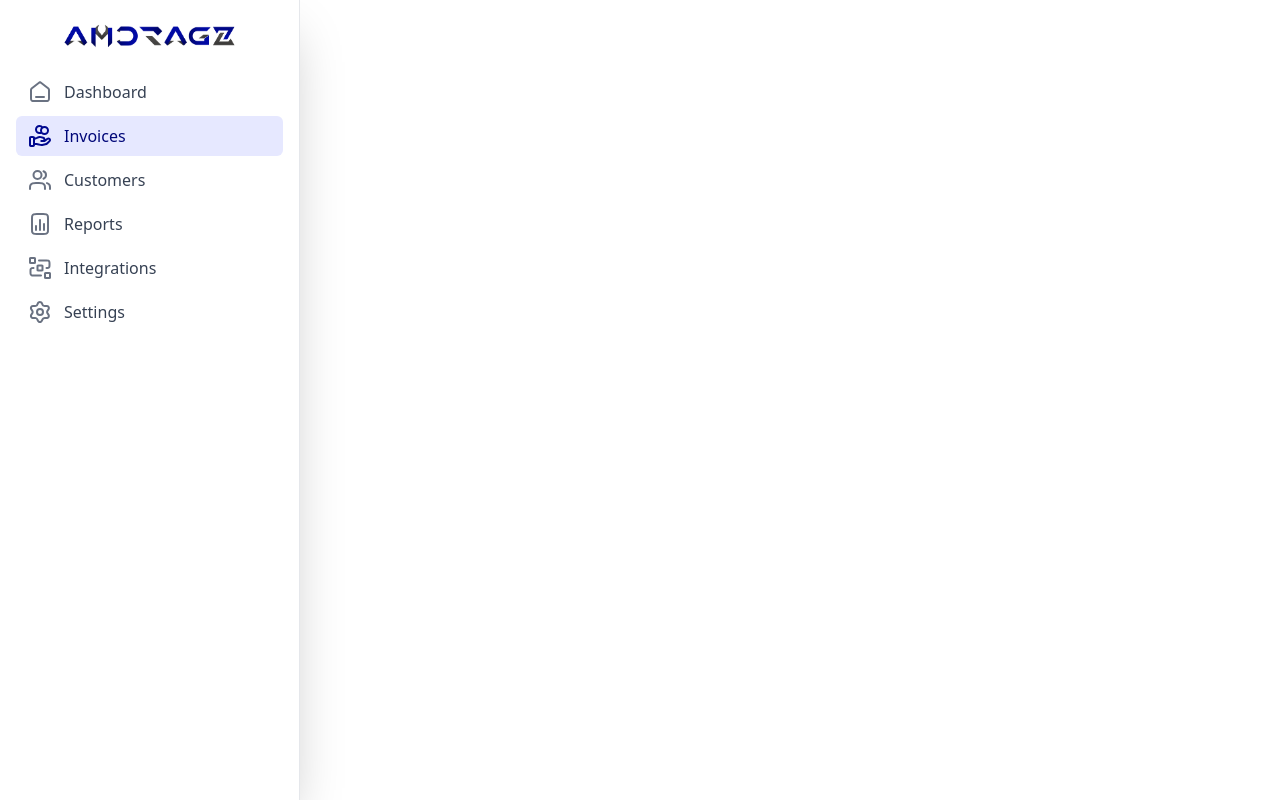
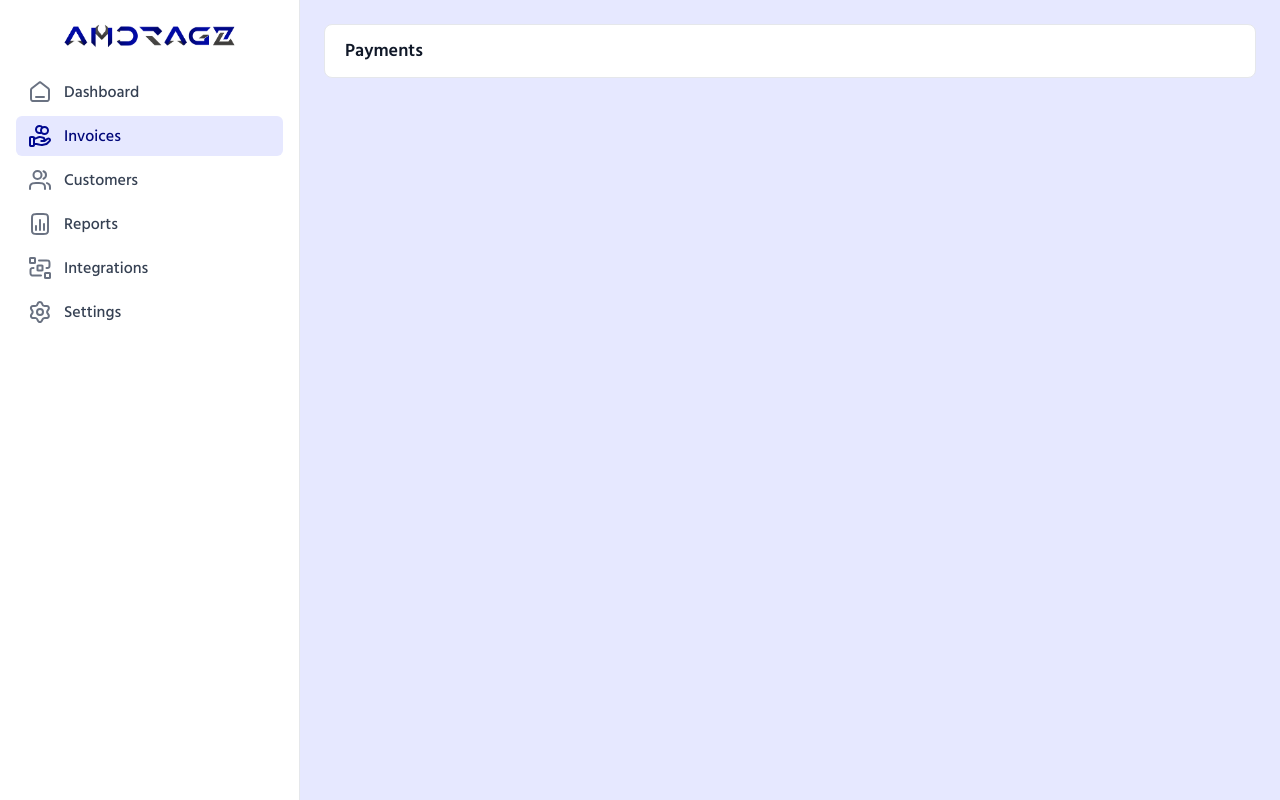
Before and after one commit to abdulkarimogaji/invoGenius_frontend, a React (Vite) app: page /invoices in a window 1280 px wide. Built offline with nearby package versions, Linux system fonts and the light colour scheme.

Commit message:
chore: setup font

```diff
--- a/index.html
+++ b/index.html
@@ -3,9 +3,13 @@
 
   <head>
     <meta charset="UTF-8" />
-    <link rel="icon" type="image/svg+xml" href="/vite.svg" />
+    <link rel="icon" type="image/svg+xml" href="/logos/Amdragz icon v7@4x.png" />
     <meta name="viewport" content="width=device-width, initial-scale=1.0" />
-    <title>Vite + React + TS</title>
+    <title>Invo Genius</title>
+    <link rel="preconnect" href="https://fonts.googleapis.com">
+    <link rel="preconnect" href="https://fonts.gstatic.com" crossorigin>
+    <link href="https://fonts.googleapis.com/css2?family=Hind+Siliguri:wght@300;400;500;600;700&display=swap"
+      rel="stylesheet">
   </head>
 
   <body>
--- a/src/index.css
+++ b/src/index.css
@@ -20,3 +20,7 @@
   background-position: center center;
   background-size: cover;
 }
+
+body {
+  font-family: "Hind Siliguri", serif;
+}
--- a/src/main.tsx
+++ b/src/main.tsx
@@ -3,6 +3,7 @@ import { useAuthContext } from "./context/auth";
 import LoginPage from "./pages/Auth/LoginPage";
 import StaffSidebar from "./components/StaffSidebar";
 import StaffDashboardPage from "./pages/Staff/Dashboard";
+import StaffInvoicesPage from "./pages/Staff/Invoices";
 
 function renderSidebar(role: string) {
   switch (role) {
@@ -32,6 +33,10 @@ function renderRoutes(role: string) {
           <Route
             path="/dashboard"
             element={<StaffDashboardPage />}
+          />
+          <Route
+            path="/invoices"
+            element={<StaffInvoicesPage />}
           />
           <Route
             path="*"
@@ -64,7 +69,7 @@ function Main() {
   return (
     <div className="flex">
       {authState?.isAuthenticated ? renderSidebar(authState.role) : null}
-      <div>{!authState?.isAuthenticated ? renderRoutes("none") : renderRoutes(authState.role)}</div>
+      <div className="flex-grow">{!authState?.isAuthenticated ? renderRoutes("none") : renderRoutes(authState.role)}</div>
     </div>
   );
 }
--- /dev/null
+++ b/src/pages/Staff/Invoices/index.tsx
@@ -0,0 +1,12 @@
+export default function StaffInvoicesPage() {
+  return (
+    <div className="bg-primary-50 h-screen p-6">
+      <div className="rounded-lg border border-gray-200 bg-white">
+        <header className="flex items-center justify-between">
+          <h2 className="rounded-t-lg px-5 py-3 text-lg font-semibold text-gray-900">Payments</h2>
+        </header>
+        <div className="">{/* TODO: filters */}</div>
+      </div>
+    </div>
+  );
+}
```
